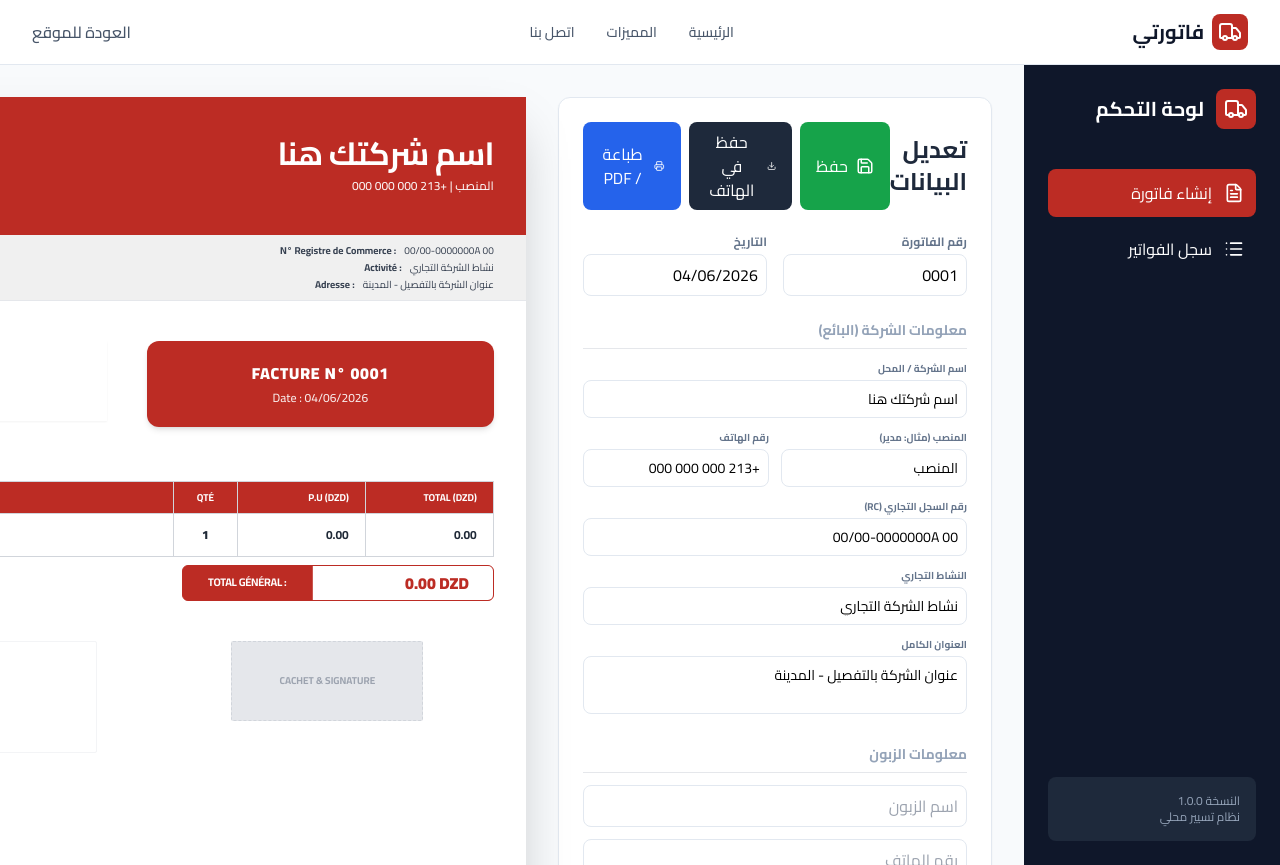
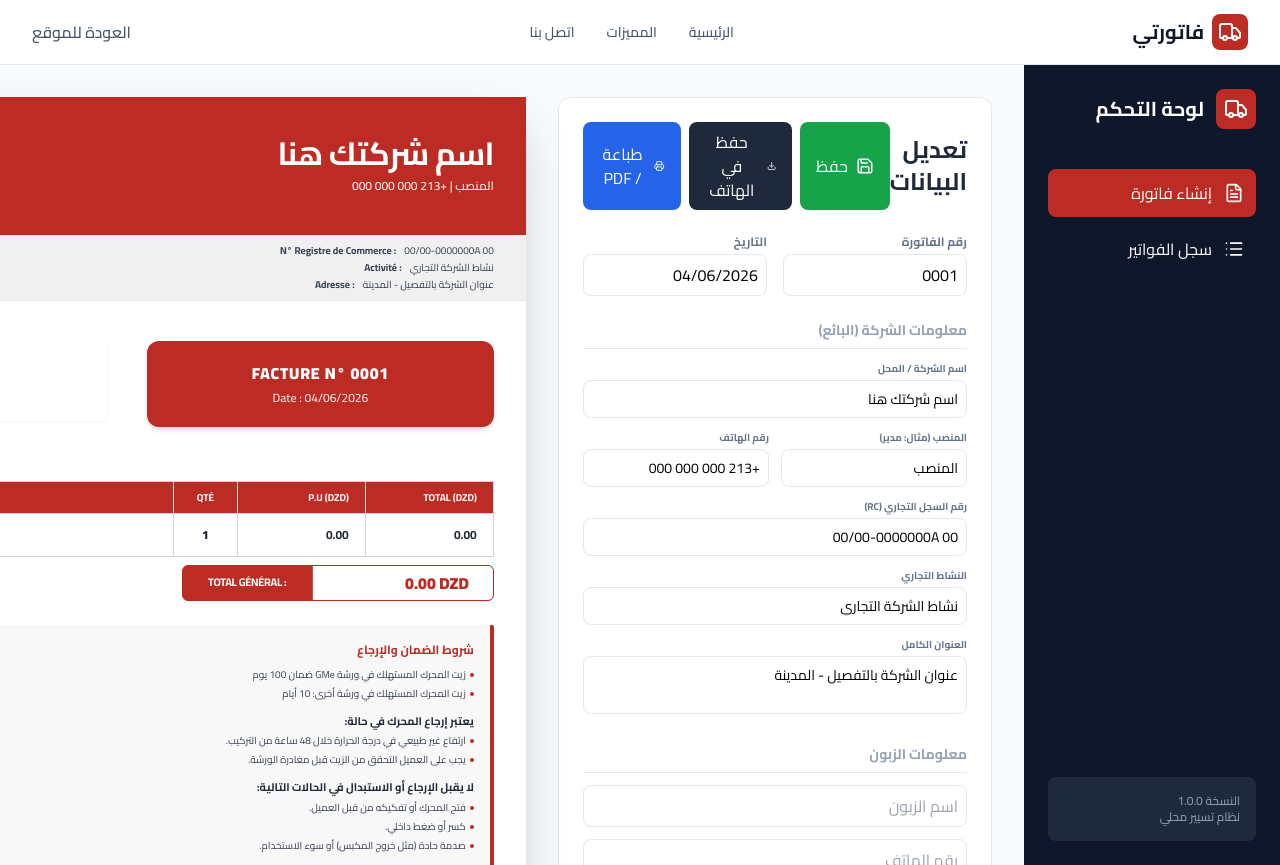
Before and after one commit to ABDUO123456/Invoice, a React (Vite) app: page / in a window 1280 px wide. Both pictures are taken after a click on the button "ابدأ الآن". Built offline with nearby package versions, Linux system fonts and the light colour scheme.

Commit message:
Add warranty and return terms section below total

```diff
--- a/package.json
+++ b/package.json
@@ -25,6 +25,7 @@
   "devDependencies": {
     "@vitejs/plugin-react": "^6.0.2",
     "autoprefixer": "^10.5.0",
+    "gh-pages": "^6.3.0",
     "postcss": "^8.5.15",
     "tailwindcss": "^4.3.0",
     "vite": "^8.0.16"
--- a/src/App.jsx
+++ b/src/App.jsx
@@ -29,6 +29,28 @@ const App = () => {
       rc: '00/00-0000000A 00',
       activity: 'نشاط الشركة التجاري',
       address: 'عنوان الشركة بالتفصيل - المدينة'
+    },
+    warranty: {
+      title: 'شروط الضمان والإرجاع',
+      terms: [
+        'زيت المحرك المستهلك في ورشة GMe ضمان 100 يوم',
+        'زيت المحرك المستهلك في ورشة أخرى: 10 أيام'
+      ],
+      returnConditions: {
+        title: 'يعتبر إرجاع المحرك في حالة:',
+        items: [
+          'ارتفاع غير طبيعي في درجة الحرارة خلال 48 ساعة من التركيب.',
+          'يجب على العميل التحقق من الزيت قبل مغادرة الورشة.'
+        ]
+      },
+      nonAcceptance: {
+        title: 'لا يقبل الإرجاع أو الاستبدال في الحالات التالية:',
+        items: [
+          'فتح المحرك أو تفكيكه من قبل العميل.',
+          'كسر أو ضغط داخلي.',
+          'صدمة حادة (مثل خروج المكبس) أو سوء الاستخدام.'
+        ]
+      }
     }
   });
 
@@ -769,7 +791,40 @@ const App = () => {
                       </div>
                     </div>
 
-                    {/* Signature and Stamp - Moved up closer to total */}
+                    {/* Warranty Section */}
+                    <div className="mt-6 bg-[#f8f8f8] p-4 border-r-4 border-[#bc2c24] rounded-sm text-right" dir="rtl" style={{ WebkitPrintColorAdjust: 'exact' }}>
+                      <h4 className="text-[12px] font-bold text-[#bc2c24] mb-2">{invoiceData.warranty.title}</h4>
+                      <ul className="text-[10px] text-gray-700 space-y-1 mb-3">
+                        {invoiceData.warranty.terms.map((term, i) => (
+                          <li key={i} className="flex items-start gap-1">
+                            <span className="mt-1.5 w-1 h-1 bg-[#bc2c24] rounded-full shrink-0"></span>
+                            <span>{term}</span>
+                          </li>
+                        ))}
+                      </ul>
+
+                      <h4 className="text-[11px] font-bold text-gray-800 mb-1">{invoiceData.warranty.returnConditions.title}</h4>
+                      <ul className="text-[10px] text-gray-700 space-y-1 mb-3">
+                        {invoiceData.warranty.returnConditions.items.map((item, i) => (
+                          <li key={i} className="flex items-start gap-1">
+                            <span className="mt-1.5 w-1 h-1 bg-[#bc2c24] rounded-full shrink-0"></span>
+                            <span>{item}</span>
+                          </li>
+                        ))}
+                      </ul>
+
+                      <h4 className="text-[11px] font-bold text-gray-800 mb-1">{invoiceData.warranty.nonAcceptance.title}</h4>
+                      <ul className="text-[10px] text-gray-700 space-y-1">
+                        {invoiceData.warranty.nonAcceptance.items.map((item, i) => (
+                          <li key={i} className="flex items-start gap-1">
+                            <span className="mt-1.5 w-1 h-1 bg-[#bc2c24] rounded-full shrink-0"></span>
+                            <span>{item}</span>
+                          </li>
+                        ))}
+                      </ul>
+                    </div>
+
+                    {/* Signature and Stamp */}
                     <div className="mt-10 grid grid-cols-2 gap-16 items-start">
                       <div className="border border-gray-100 rounded-sm p-3 h-28 flex flex-col justify-end">
                         <p className="text-[9px] text-gray-400 text-center italic font-bold uppercase">Signature du client</p>
```
